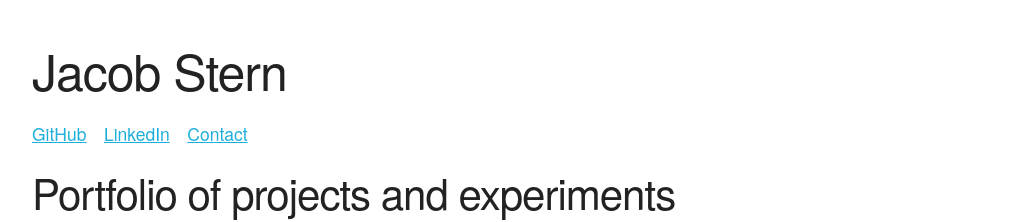
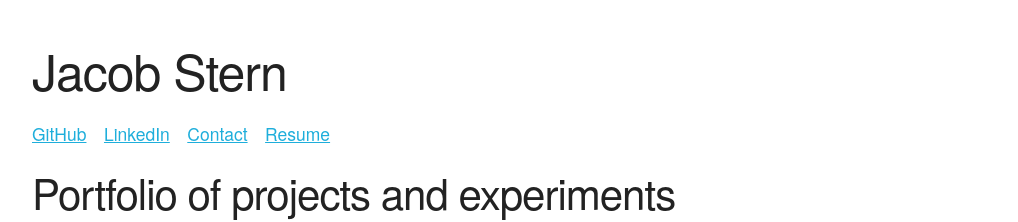
Before and after one commit to jacobstern/jacobstern.github.io, a plain HTML site: page index.html in a window 1280 px wide. Shown: the top 222 px of the page, without its empty margins (128-1146 px from the left). Drawn offline with Linux system fonts and the light colour scheme.

Commit message:
Add updated resume

```diff
--- a/index.html
+++ b/index.html
@@ -23,6 +23,7 @@
             <a href="https://www.linkedin.com/in/jacobastern/">LinkedIn</a>
           </li>
           <li><a href="mailto:jacob.stern@outlook.com">Contact</a></li>
+          <li><a href="/pdf/JacobStern_Resume_10_7_2019.pdf">Resume</a></li>
         </ul>
       </header>
       <h2>Portfolio of projects and experiments</h2>
```
Also changed, not shown: 1 other file.
